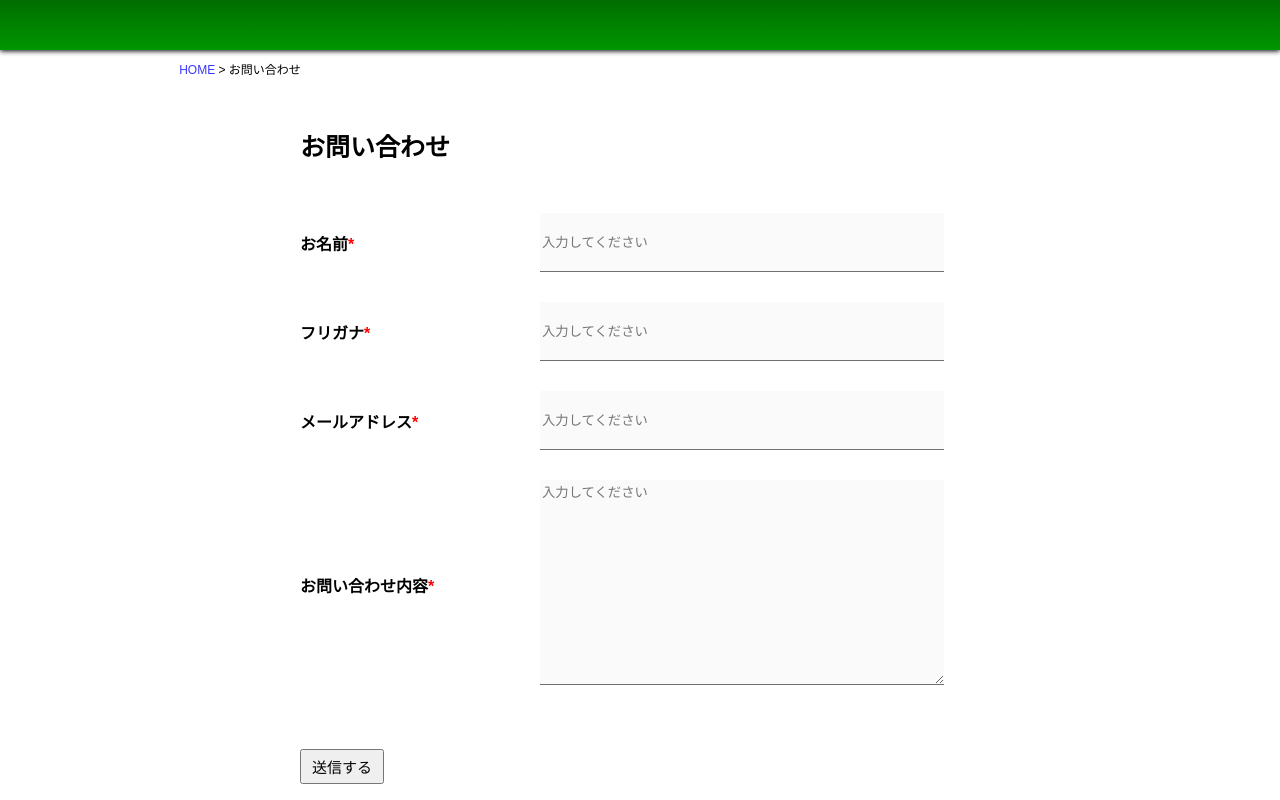
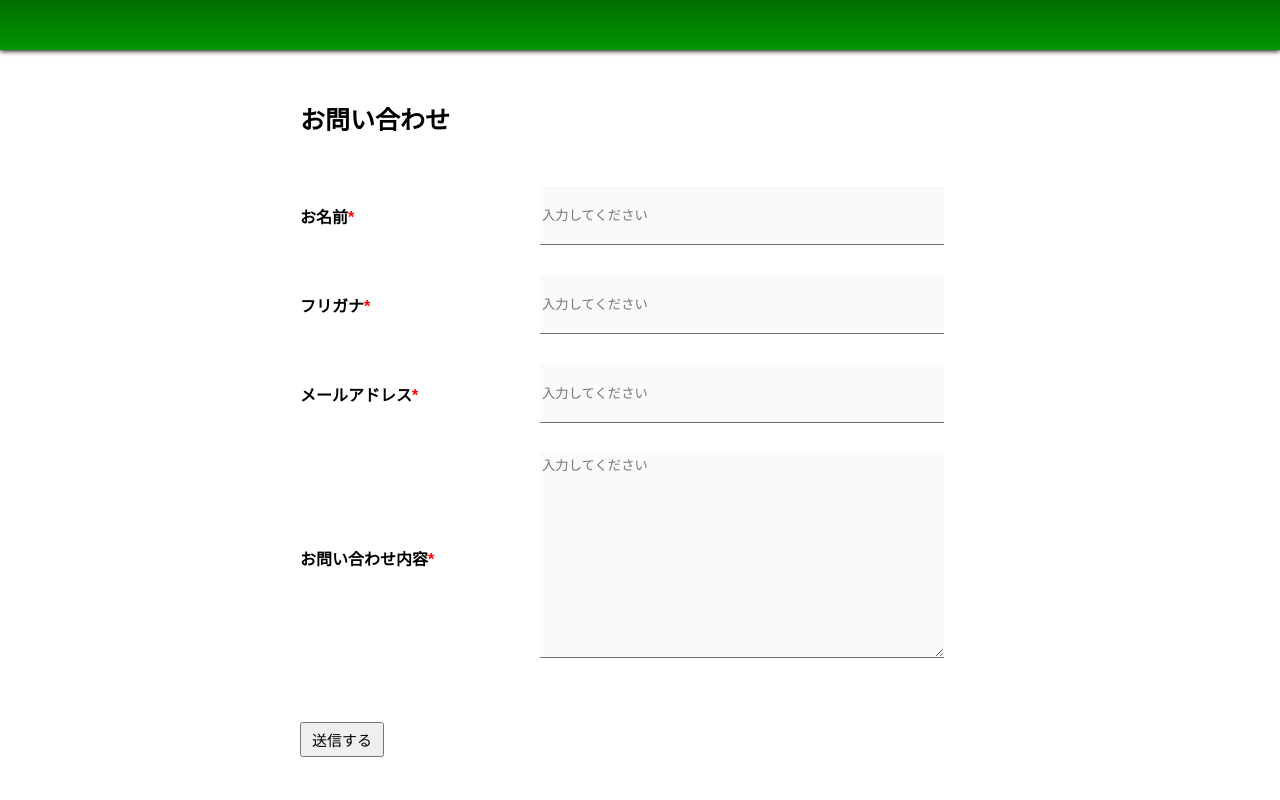
Before and after one commit to koui523/contact, a plain HTML site: page index.html in a window 1280 px wide. Shown: the top 800 px of the page. Drawn offline with nearby package versions, Linux system fonts and the light colour scheme.

Commit message:
内容変更

```diff
--- a/index.html
+++ b/index.html
@@ -33,7 +33,7 @@
 
     </header>
 
-    <div class="pan"><a href="top.html"> HOME </a>> お問い合わせ</div>
+
 
     <main>
         <article>
```
